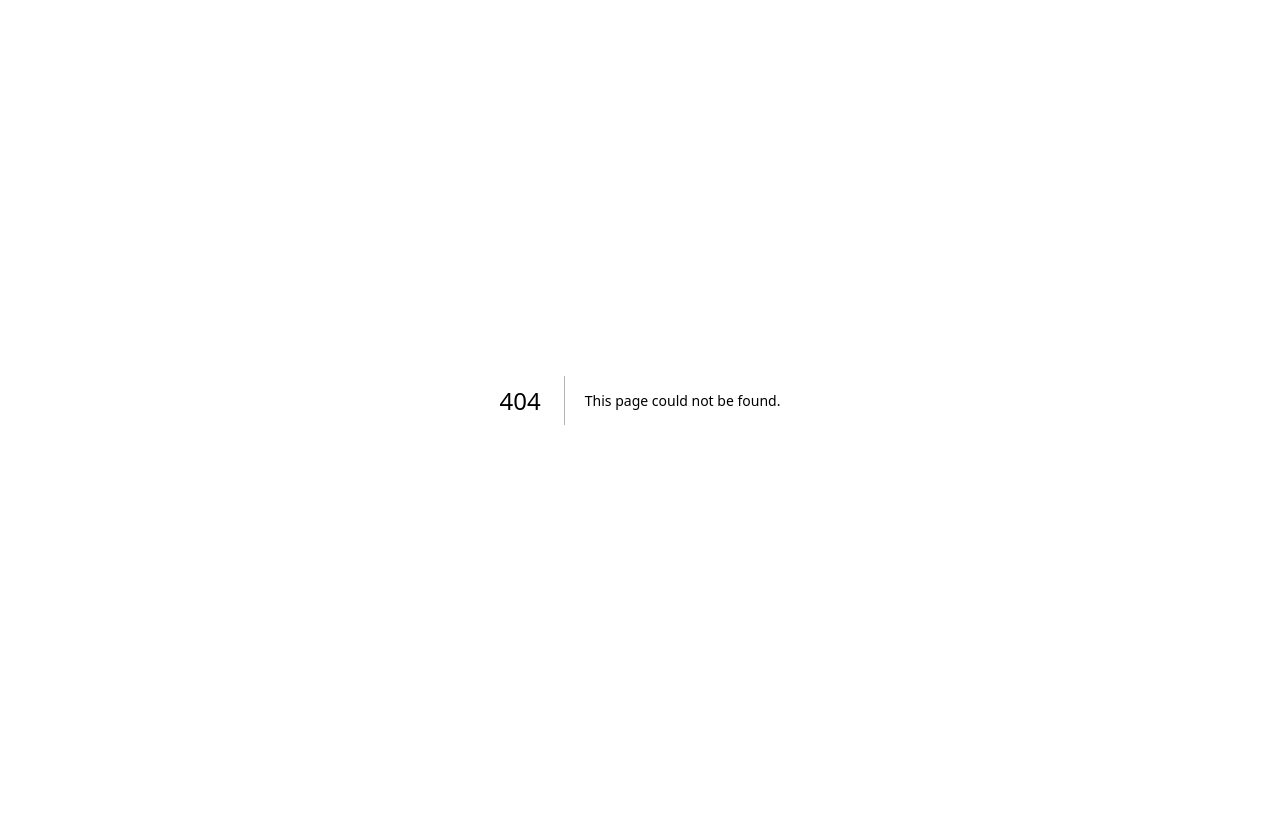
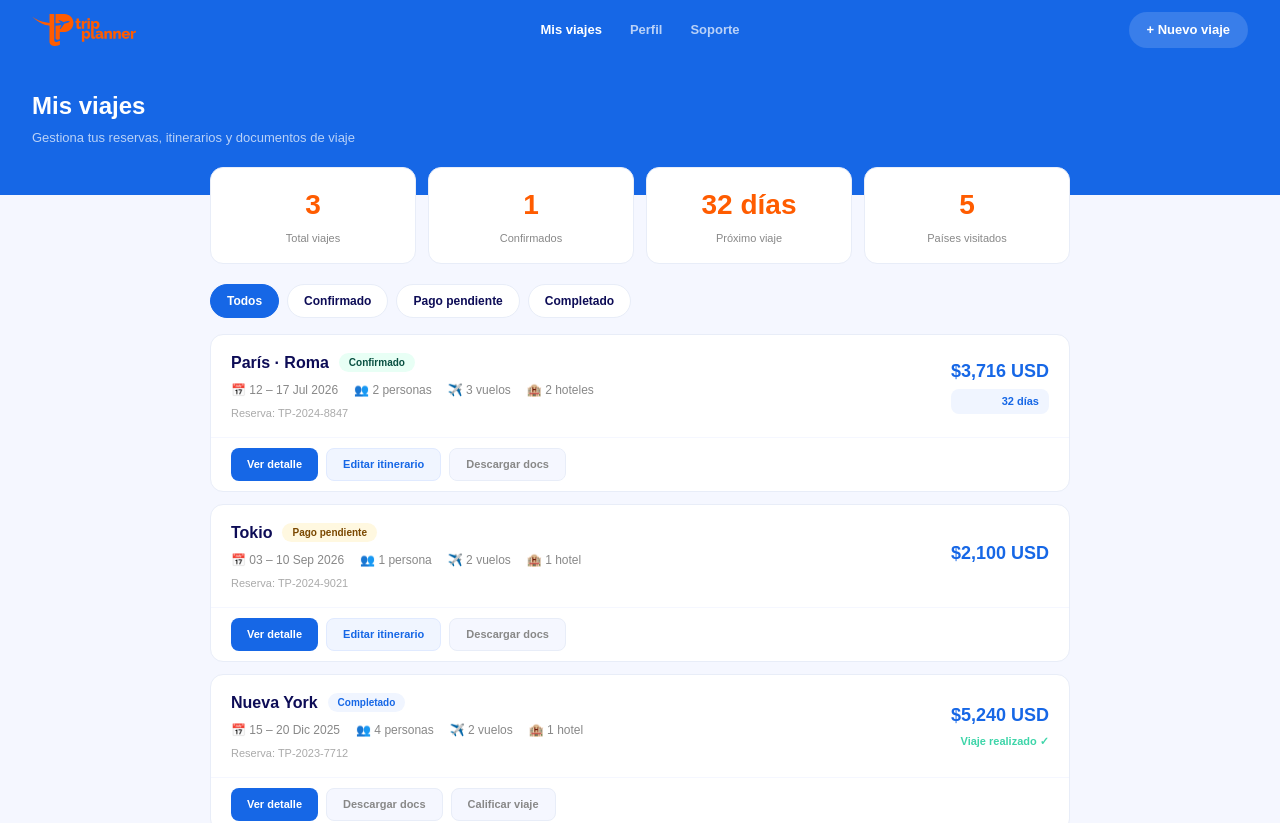
Before and after one commit to barreradionisio/trip-planner, a Next.js app: page /mis-viajes in a window 1280 px wide. Before the commit this address had no page. Shown: the top 823 px of the page. Before the commit the page ends 800 px from the top, so only its background shows below. Built offline with nearby package versions, Linux system fonts and the light colour scheme.

Commit message:
pagina mis viajes

```diff
--- /dev/null
+++ b/app/mis-viajes/page.tsx
@@ -0,0 +1,185 @@
+"use client";
+
+import { useState } from "react";
+import Logo from "../components/Logo";
+
+const viajes = [
+  {
+    id: 1,
+    destinos: "París · Roma",
+    fechas: "12 – 17 Jul 2026",
+    pasajeros: 2,
+    total: "$3,716 USD",
+    estado: "confirmado",
+    reserva: "TP-2024-8847",
+    diasRestantes: 32,
+    vuelos: 3,
+    hoteles: 2,
+  },
+  {
+    id: 2,
+    destinos: "Tokio",
+    fechas: "03 – 10 Sep 2026",
+    pasajeros: 1,
+    total: "$2,100 USD",
+    estado: "pendiente",
+    reserva: "TP-2024-9021",
+    diasRestantes: 85,
+    vuelos: 2,
+    hoteles: 1,
+  },
+  {
+    id: 3,
+    destinos: "Nueva York",
+    fechas: "15 – 20 Dic 2025",
+    pasajeros: 4,
+    total: "$5,240 USD",
+    estado: "completado",
+    reserva: "TP-2023-7712",
+    diasRestantes: 0,
+    vuelos: 2,
+    hoteles: 1,
+  },
+];
+
+const estadoConfig: { [key: string]: { label: string; bg: string; color: string } } = {
+  confirmado: { label: "Confirmado", bg: "#e8fff5", color: "#085041" },
+  pendiente: { label: "Pago pendiente", bg: "#fff8e0", color: "#7a4800" },
+  completado: { label: "Completado", bg: "#f0f5ff", color: "#1667E6" },
+  cancelado: { label: "Cancelado", bg: "#ffeaea", color: "#c0392b" },
+};
+
+export default function MisViajes() {
+  const [filtro, setFiltro] = useState("todos");
+
+  const filtrados = viajes.filter(v => filtro === "todos" || v.estado === filtro);
+
+  return (
+    <div style={{ minHeight: "100vh", display: "flex", flexDirection: "column", fontFamily: "'Montserrat',sans-serif", background: "#f5f7ff" }}>
+
+      {/* NAV */}
+      <nav style={{ background: "#1667E6", padding: "12px 32px", display: "flex", alignItems: "center", justifyContent: "space-between", position: "relative" }}>
+        <Logo variant="naranja" />
+        <div style={{ position: "absolute", left: "50%", transform: "translateX(-50%)", display: "flex", gap: "28px", alignItems: "center" }}>
+          {["Mis viajes", "Perfil", "Soporte"].map(l => (
+            <a key={l} href="#" style={{ fontSize: "13px", color: l === "Mis viajes" ? "#fff" : "rgba(255,255,255,0.7)", textDecoration: "none", fontWeight: l === "Mis viajes" ? "700" : "600" }}>{l}</a>
+          ))}
+        </div>
+        <a href="/" style={{ fontSize: "13px", background: "rgba(255,255,255,0.15)", color: "#fff", textDecoration: "none", fontWeight: "700", padding: "8px 18px", borderRadius: "50px" }}>+ Nuevo viaje</a>
+      </nav>
+
+      {/* HEADER */}
+      <div style={{ background: "#1667E6", padding: "28px 32px 48px", marginBottom: "-28px" }}>
+        <h1 style={{ fontFamily: "sans-serif", fontWeight: "800", fontSize: "24px", color: "#fff", marginBottom: "4px" }}>Mis viajes</h1>
+        <p style={{ fontSize: "13px", color: "rgba(255,255,255,0.7)" }}>Gestiona tus reservas, itinerarios y documentos de viaje</p>
+      </div>
+
+      {/* CONTENIDO */}
+      <div style={{ maxWidth: "900px", margin: "0 auto", padding: "0 20px 40px", width: "100%" }}>
+
+        {/* STATS */}
+        <div style={{ display: "grid", gridTemplateColumns: "1fr 1fr 1fr 1fr", gap: "12px", marginBottom: "20px" }}>
+          {[
+            { label: "Total viajes", value: viajes.length },
+            { label: "Confirmados", value: viajes.filter(v => v.estado === "confirmado").length },
+            { label: "Próximo viaje", value: "32 días" },
+            { label: "Países visitados", value: "5" },
+          ].map(s => (
+            <div key={s.label} style={{ background: "#fff", borderRadius: "13px", border: "1.5px solid #e8edf8", padding: "16px", textAlign: "center" }}>
+              <div style={{ fontFamily: "sans-serif", fontWeight: "800", fontSize: "28px", color: "#FF5C00" }}>{s.value}</div>
+              <div style={{ fontSize: "11px", color: "#888", marginTop: "4px" }}>{s.label}</div>
+            </div>
+          ))}
+        </div>
+
+        {/* FILTROS */}
+        <div style={{ display: "flex", gap: "8px", marginBottom: "16px" }}>
+          {["todos", "confirmado", "pendiente", "completado"].map(f => (
+            <button
+              key={f}
+              onClick={() => setFiltro(f)}
+              style={{ padding: "7px 16px", border: `1.5px solid ${filtro === f ? "#1667E6" : "#e8edf8"}`, borderRadius: "50px", fontSize: "12px", fontWeight: "700", cursor: "pointer", background: filtro === f ? "#1667E6" : "#fff", color: filtro === f ? "#fff" : "#0D0C56" }}
+            >
+              {f === "todos" ? "Todos" : estadoConfig[f]?.label}
+            </button>
+          ))}
+        </div>
+
+        {/* LISTA DE VIAJES */}
+        <div style={{ display: "flex", flexDirection: "column", gap: "12px" }}>
+          {filtrados.map(v => {
+            const estado = estadoConfig[v.estado];
+            return (
+              <div key={v.id} style={{ background: "#fff", borderRadius: "13px", border: "1.5px solid #e8edf8", overflow: "hidden", transition: "border-color 0.2s" }}
+                onMouseEnter={e => (e.currentTarget as HTMLElement).style.borderColor = "#1667E6"}
+                onMouseLeave={e => (e.currentTarget as HTMLElement).style.borderColor = "#e8edf8"}
+              >
+                <div style={{ padding: "16px 20px", display: "flex", alignItems: "center", justifyContent: "space-between", gap: "16px" }}>
+
+                  {/* INFO */}
+                  <div style={{ flex: 1 }}>
+                    <div style={{ display: "flex", alignItems: "center", gap: "10px", marginBottom: "6px" }}>
+                      <div style={{ fontFamily: "sans-serif", fontWeight: "800", fontSize: "16px", color: "#0D0C56" }}>{v.destinos}</div>
+                      <span style={{ fontSize: "10px", background: estado.bg, color: estado.color, padding: "2px 10px", borderRadius: "50px", fontWeight: "700" }}>{estado.label}</span>
+                    </div>
+                    <div style={{ display: "flex", gap: "16px", fontSize: "12px", color: "#888" }}>
+  <span>📅 {v.fechas}</span>
+  <span>👥 {v.pasajeros} {v.pasajeros === 1 ? "persona" : "personas"}</span>
+  <span>✈️ {v.vuelos} vuelos</span>
+  <span>🏨 {v.hoteles} {v.hoteles === 1 ? "hotel" : "hoteles"}</span>
+</div>
+                    <div style={{ marginTop: "6px", fontSize: "11px", color: "#aaa" }}>Reserva: {v.reserva}</div>
+                  </div>
+
+                  {/* PRECIO Y COUNTDOWN */}
+                  <div style={{ textAlign: "right", flexShrink: 0 }}>
+                    <div style={{ fontFamily: "sans-serif", fontWeight: "800", fontSize: "18px", color: "#1667E6", marginBottom: "4px" }}>{v.total}</div>
+                    {v.estado === "confirmado" && v.diasRestantes > 0 && (
+                      <div style={{ background: "#f0f5ff", borderRadius: "8px", padding: "4px 10px", fontSize: "11px", fontWeight: "700", color: "#1667E6" }}>
+                        {v.diasRestantes} días
+                      </div>
+                    )}
+                    {v.estado === "completado" && (
+                      <div style={{ fontSize: "11px", color: "#3ED5A9", fontWeight: "700" }}>Viaje realizado ✓</div>
+                    )}
+                  </div>
+                </div>
+
+                {/* ACCIONES */}
+                <div style={{ padding: "10px 20px", borderTop: "1px solid #f5f7ff", display: "flex", gap: "8px" }}>
+                  <button style={{ padding: "7px 16px", background: "#1667E6", color: "#fff", border: "none", borderRadius: "8px", fontSize: "11px", fontWeight: "700", cursor: "pointer" }}>Ver detalle</button>
+                  {v.estado !== "completado" && (
+                    <button style={{ padding: "7px 16px", background: "#f0f5ff", color: "#1667E6", border: "1.5px solid #e0eaff", borderRadius: "8px", fontSize: "11px", fontWeight: "700", cursor: "pointer" }}>Editar itinerario</button>
+                  )}
+                  <button style={{ padding: "7px 16px", background: "#f5f7ff", color: "#888", border: "1.5px solid #e8edf8", borderRadius: "8px", fontSize: "11px", fontWeight: "700", cursor: "pointer" }}>Descargar docs</button>
+                  {v.estado === "completado" && (
+                    <button style={{ padding: "7px 16px", background: "#f5f7ff", color: "#888", border: "1.5px solid #e8edf8", borderRadius: "8px", fontSize: "11px", fontWeight: "700", cursor: "pointer" }}>Calificar viaje</button>
+                  )}
+                </div>
+              </div>
+            );
+          })}
+        </div>
+
+        {filtrados.length === 0 && (
+          <div style={{ textAlign: "center", padding: "48px 0" }}>
+            <div style={{ fontWeight: "700", fontSize: "14px", color: "#888" }}>No hay viajes en esta categoría</div>
+          </div>
+        )}
+      </div>
+
+      {/* FOOTER */}
+      <footer style={{ background: "#0D0C56", padding: "32px 32px", display: "flex", alignItems: "center", justifyContent: "space-between", marginTop: "auto" }}>
+        <div>
+          <Logo variant="teal" />
+          <p style={{ fontSize: "12px", color: "rgba(255,255,255,0.4)", marginTop: "12px" }}>© 2026 Trip Planner · no-reply@tripplanner.mx</p>
+        </div>
+        <div style={{ display: "flex", gap: "24px" }}>
+          <a href="#" style={{ fontSize: "13px", color: "rgba(255,255,255,0.7)", textDecoration: "none" }}>Centro de ayuda</a>
+          <a href="#" style={{ fontSize: "13px", color: "rgba(255,255,255,0.7)", textDecoration: "none" }}>Contacto</a>
+          <a href="#" style={{ fontSize: "13px", color: "rgba(255,255,255,0.7)", textDecoration: "none" }}>Política de privacidad</a>
+        </div>
+      </footer>
+    </div>
+  );
+}
```
